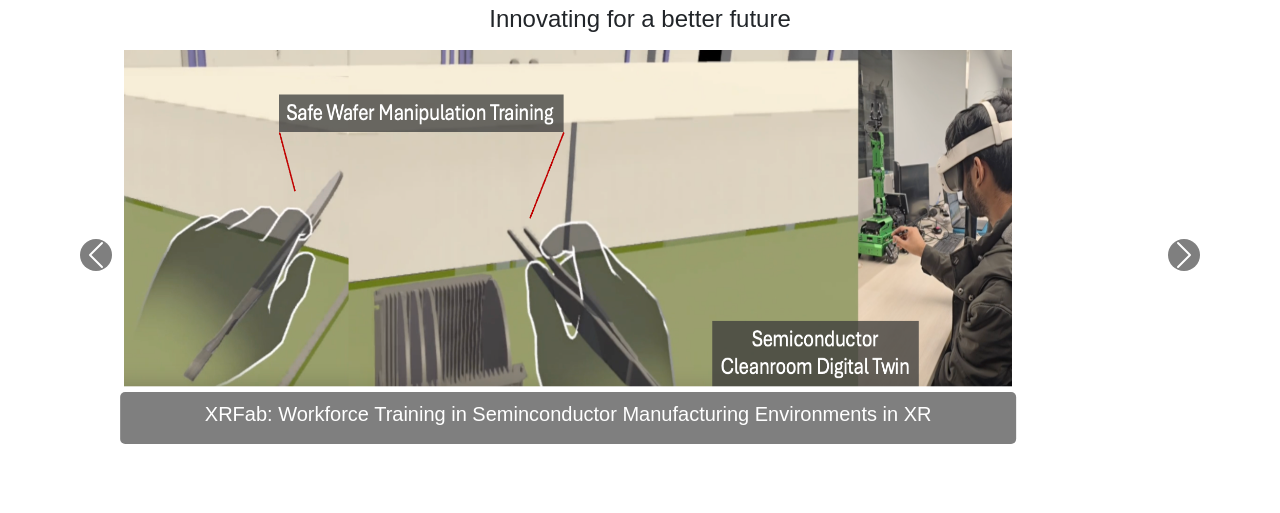
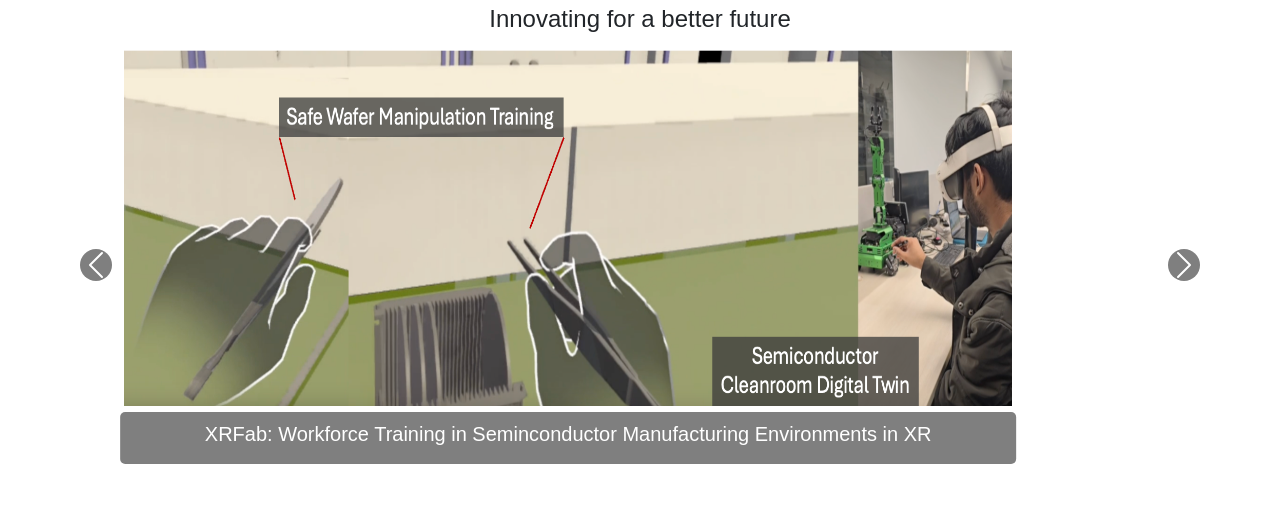
Before and after one commit to SINRG-Lab/sinrg, a plain HTML site: page index.html in a window 1280 px wide. Shown: the part 230-743 px from the top of the page. Drawn offline with nearby package versions, Linux system fonts and the light colour scheme.

Commit message:
updating the landing page

```diff
--- a/index.html
+++ b/index.html
@@ -52,7 +52,7 @@
         .carousel-item img {
             width: 70%; /* Reduce width for all images */
             margin: 0 auto; /* Center the images */
-            height: 350px; /* Maintain aspect ratio for all images */
+            height: 370px; /* Maintain aspect ratio for all images */
             max-height: 400px; /* Limit the maximum height */
         }
         .carousel-caption {
```
